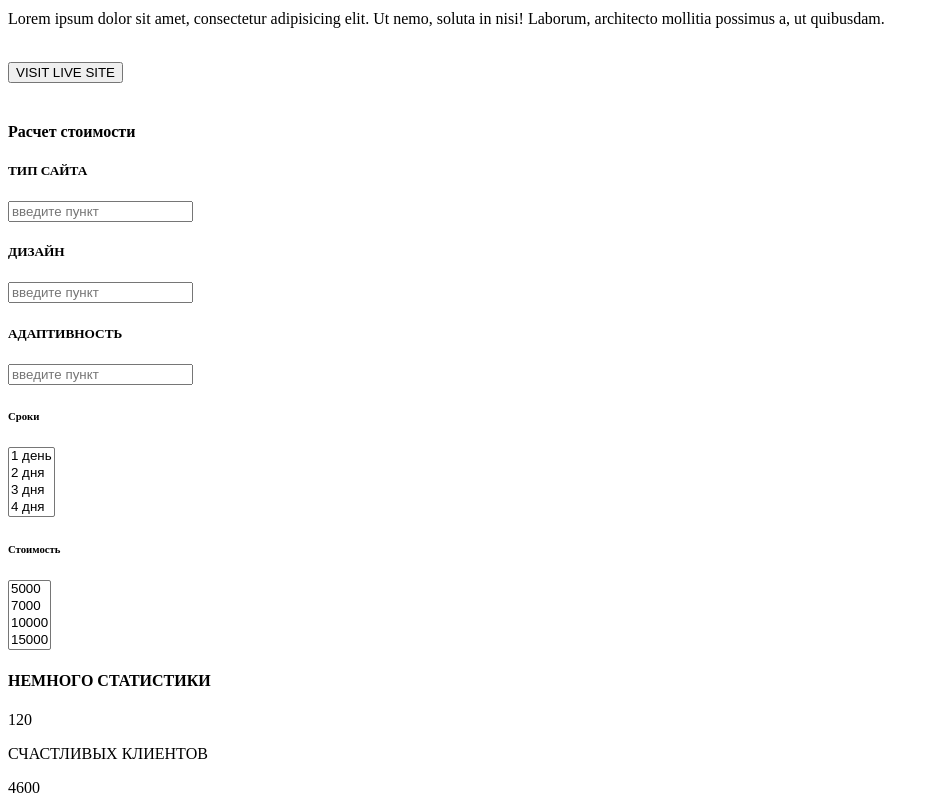
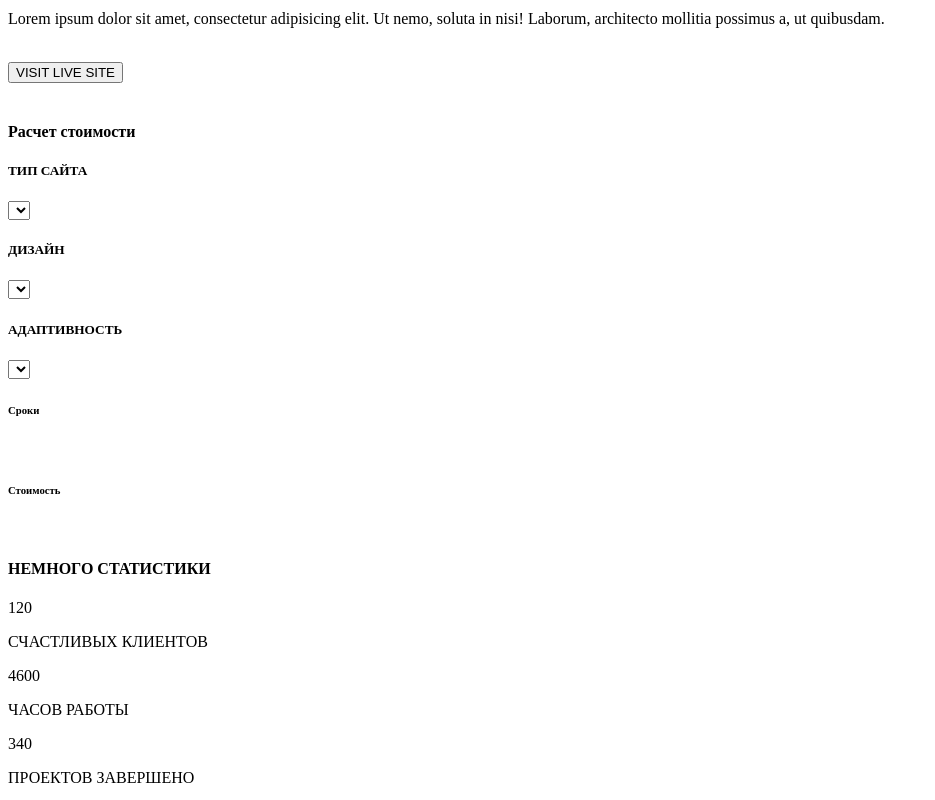
Before and after one commit to MADNIKE1991/MADNIKE1991.github.io, a plain HTML site: page src/index.html in a window 1280 px wide. Shown: the part 1100-1900 px from the top of the page, without its empty margins (0-935 px from the left). Drawn offline with Linux system fonts and the light colour scheme.

Commit message:
Add files via upload

```diff
--- a/src/index.html
+++ b/src/index.html
@@ -59,24 +59,13 @@ Ut nemo, soluta in nisi! Laborum, architecto mollitia possimus a, ut quibusdam.<
 <input type = "submit" value = "VISIT LIVE SITE">  </div> <br>
 <div class="Расчет стоимости" </div> <h4> Расчет стоимости</h4>
 <h5> ТИП САЙТА </h5>
-<input type "text" name "text input" value "" placeholder="введите пункт">
+<select>="введите пункт"></select>
  <h5> ДИЗАЙН </h5>
-<input type "text" name "text input" value "" placeholder="введите пункт">
+<select>="введите пункт"></select>
 <h5> АДАПТИВНОСТЬ </h5>
-<input type "text" name "text input" value "" placeholder="введите пункт"> <br>
-<h6> Сроки </h6>
- <select name = "list 1" id ="list" multiple>
-<option value = "Opt1"> 1 день</option>
-<option value = "Opt2"> 2 дня</option>
-<option value = "Opt3"> 3 дня</option>
-<option value = "Opt4"> 4 дня</option> </select> <br>
-<h6> Стоимость </h6>
-<select name = "list 2" id ="list2" multiple>
-<option value = "Opt1"> 5000</option>
-<option value = "Opt2"> 7000</option>
-<option value = "Opt3"> 10000</option>
-<option value = "Opt4"> 15000</option>
-</select> <br>
+<select>="введите пункт"></select> <br>
+<h6> Сроки </h6> <br>
+<h6> Стоимость </h6> <br>
 <div class="Немного статистики" </div> <h4> НЕМНОГО СТАТИСТИКИ</h4>
 120
 <p> СЧАСТЛИВЫХ КЛИЕНТОВ </p>
```
